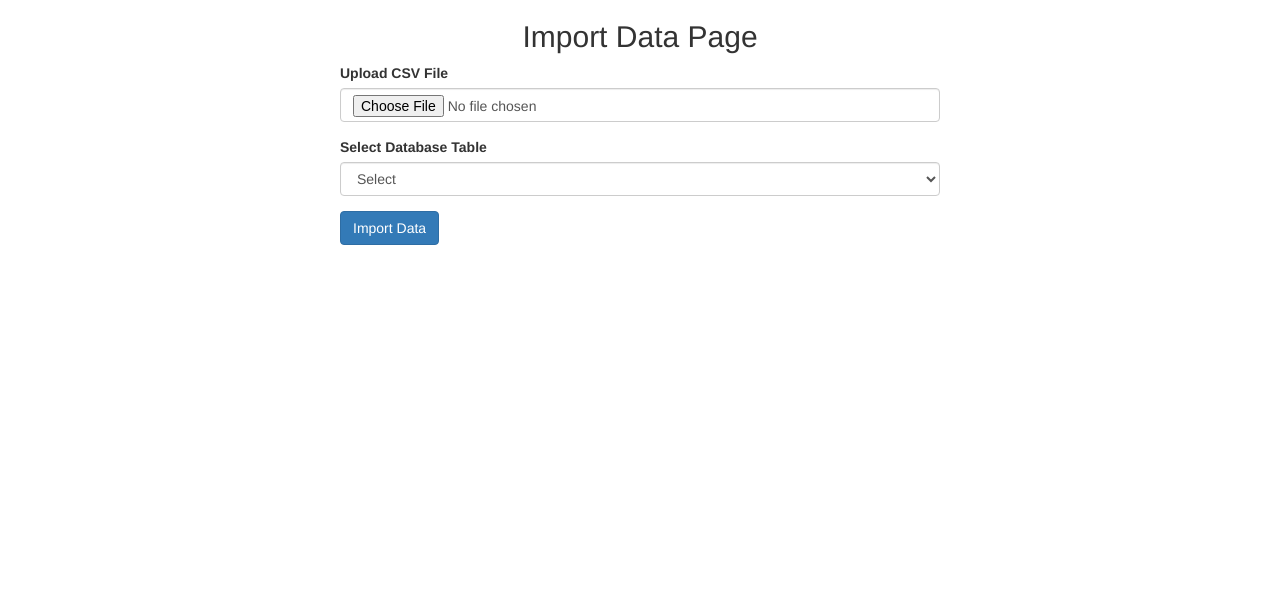
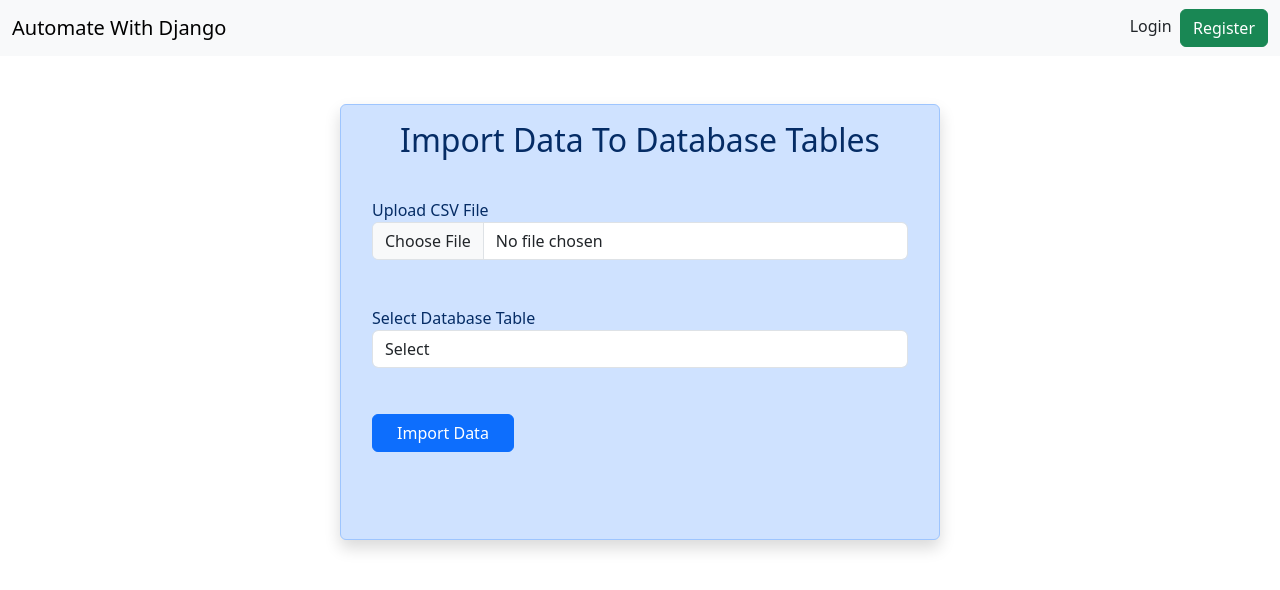
Before and after one commit to atharva201103/Automate_with_Django, a Django app: template templates/dataentry/importdata.html in a window 1280 px wide. Shown: the top 590 px of the page. Run offline with Django 3.2, Linux system fonts and the light colour scheme; the template is opened without the code that fills it, so the values that code supplies are empty; some libraries are stand-ins or nearby versions.

Commit message:
worked on the design

```diff
--- /dev/null
+++ b/templates/base.html
@@ -0,0 +1,34 @@
+{% load static %}
+<!DOCTYPE html>
+<html lang="en">
+<head>
+  <meta charset="UTF-8"/>
+  <meta name="viewport" content="width=device-width, initial-scale=1, shrink-to-fit=no">
+  <!-- Latest compiled and minified CSS -->
+  <title>Test</title>
+  <link href="https://cdn.jsdelivr.net/npm/bootstrap@5.3.3/dist/css/bootstrap.min.css" rel="stylesheet" >
+  <script src="https://cdn.jsdelivr.net/npm/bootstrap@5.3.3/dist/js/bootstrap.bundle.min.js"></script>
+
+
+  <script src="{% static 'js/custom.js' %}"></script>
+  <style>
+    .mb-3{
+        padding: 15px !important;
+    }
+  </style>
+
+</head>
+<body>
+    <nav class="navbar navbar-expand-lg navbar-light bg-light">
+      <div class="container-fluid">
+        <a class="navbar-brand" href="#">Automate With Django</a>
+        <div>
+            <a href="" class="float-right text-decoration-none text-dark">Login</a>
+            &nbsp;<a href="" class="float-right btn btn-success">Register</a>
+        </div>
+      </div>
+    </nav>
+    {% block content %}
+     {% endblock %}
+    </body>
+</html>
--- a/templates/dataentry/importdata.html
+++ b/templates/dataentry/importdata.html
@@ -1,30 +1,14 @@
-{% load static %}
-<!DOCTYPE html>
-<html lang="en">
-<head>
-  <meta charset="UTF-8"/>
-  <meta name="viewport" content="width=device-width, initial-scale=1, shrink-to-fit=no">
-  <!-- Latest compiled and minified CSS -->
-  <link rel="stylesheet" href="https://maxcdn.bootstrapcdn.com/bootstrap/3.4.1/css/bootstrap.min.css">
-
-    <!-- jQuery library -->
-  <script src="https://ajax.googleapis.com/ajax/libs/jquery/3.7.1/jquery.min.js"></script>
-
-    <!-- Latest compiled JavaScript -->
-  <script src="https://maxcdn.bootstrapcdn.com/bootstrap/3.4.1/js/bootstrap.min.js"></script>
-  <script src="{% static 'js/custom.js' %}"></script>
-  <title>Test</title>
-</head>
-<body>
-<div class="container">
-    <h2 class="text-center">Import Data Page</h2>
+{% extends 'base.html' %}
+{% block content %}
+<div class="container mt-5 alert alert-primary shadow" style="max-width:600px;margin:auto;">
+    <h2 class="text-center mb-4">Import Data To Database Tables</h2>
     <form action="{% url 'importdata' %}" method="post" style="max-width:600px;margin:auto;" enctype="multipart/form-data">
         {% csrf_token %}
-        <div class="form-group">
+        <div class="mb-3">
             <label for="filepath">Upload CSV File</label>
             <input type="file" name="filepath" class="form-control"/>
         </div>
-        <div class="form-group">
+        <div class="mb-3">
             <label for="model_name">Select Database Table</label>
             <select name="model_name" class="form-control">
                 <option value="" disabled selected>Select</option>
@@ -33,13 +17,13 @@
                 {% endfor %}
             </select>
         </div>
-        <button type="submit" class="btn btn-primary">Import Data</button>
-        <div class="mt-3">
-                {% include "alert.html" %}
+            <!-- Added wrapper for full-width button -->
+            <div class="mb-3">
+            <button type="submit" class="btn btn-primary px-4">Import Data</button>
+            </div>
+        <div class="mt-4 p-3">  <!-- Added padding and increased margin -->
+            {% include "alert.html" %}
         </div>
-
+    </form>
 </div>
-
-
-</body>
-</html>
+{% endblock %}
```
Also changed, not shown: templates/dataentry/exportdata.html (+11 -30 lines), templates/home.html (+3 -17 lines).
